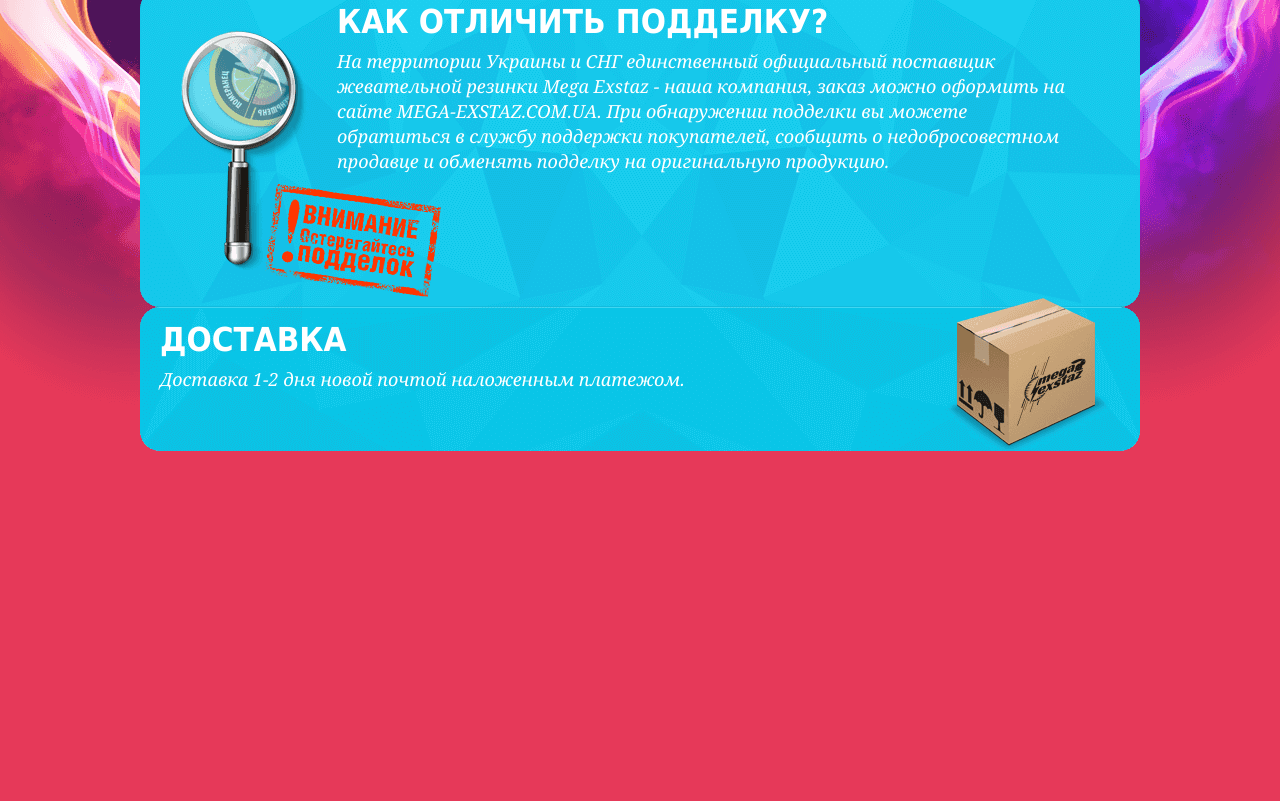
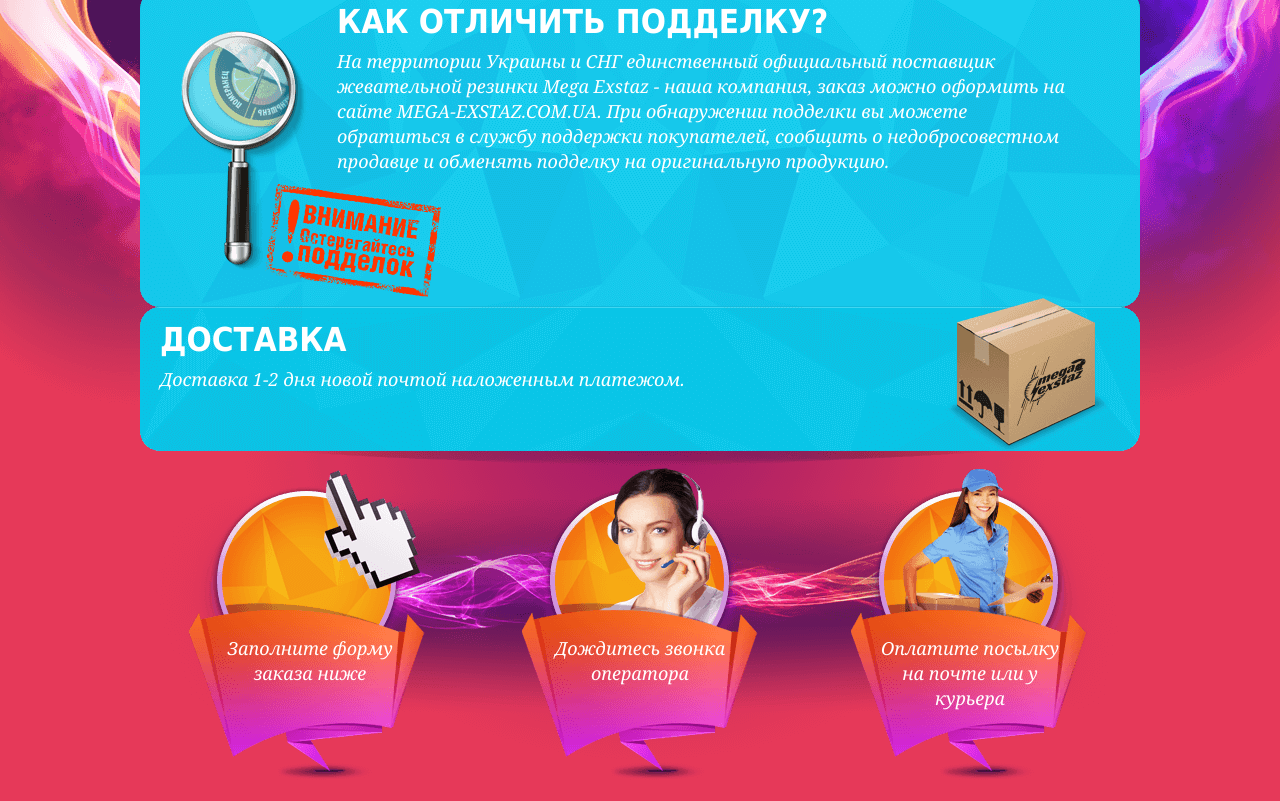
Before and after one commit to 0v3nb1rd/landing, a website: page app/index.html in a window 1280 px wide. Shown: the part 4813-5614 px from the top of the page. Before the commit the page ends 5314 px from the top, so only its background shows below. Drawn offline with Linux system fonts and the light colour scheme.

Commit message:
add call section

```diff
--- a/app/index.html
+++ b/app/index.html
@@ -265,6 +265,15 @@
 					</li>
 				</ul>
 			</section>
+
+			<section class="call container">
+				<ul class="call__list">
+					<li class="call__item">Заполните форму заказа ниже</li>
+					<li class="call__item">Дождитесь звонка оператора</li>
+					<li class="call__item">Оплатите посылку на почте или у курьера</li>
+				</ul>
+			</section>
+
 		</main>
     <script src="js/app.min.js"></script>
   </body>
--- /dev/null
+++ b/app/scss/main/_call.scss
@@ -0,0 +1,21 @@
+.call {
+  height: 350px;
+  margin-bottom: 0;
+  background: url(../../images/dest/call.png) no-repeat 50% 0px;
+  &__list {
+    display: flex;
+    justify-content: space-between;
+    padding-top: 180px;
+    padding-left: 120px;
+    padding-right: 120px;
+  }
+  &__item {
+    width: 180px;
+    margin: 5px 20px 10px;
+    text-align: center;
+    font-family: Georgia, "Times New Roman", Times, serif;
+    font-size: 18px;
+    line-height: 25px;
+    font-style: italic;
+  }
+}
--- a/app/scss/main/_questions.scss
+++ b/app/scss/main/_questions.scss
@@ -1,12 +1,12 @@
 .questions {
   height: 825px;
+  margin-bottom: 0;
   background: url(../../images/dest/blue.png) no-repeat center;
   &__list {
     padding-left: 70px;
     padding-right: 70px;
   }
   &__item {
-    // border: 1px solid #000;
     &--first {
       height: 169px;
       padding: 14px 70px 2px 200px;
--- a/app/scss/main/index.scss
+++ b/app/scss/main/index.scss
@@ -5,3 +5,4 @@
 @import "kiss";
 @import "doctor";
 @import "questions";
+@import "call";
```
Also changed, not shown: app/css/app.min.css, app/images/dest/bg_dn.png (added), app/images/dest/call.png (added), app/images/dest/form.png (added).
